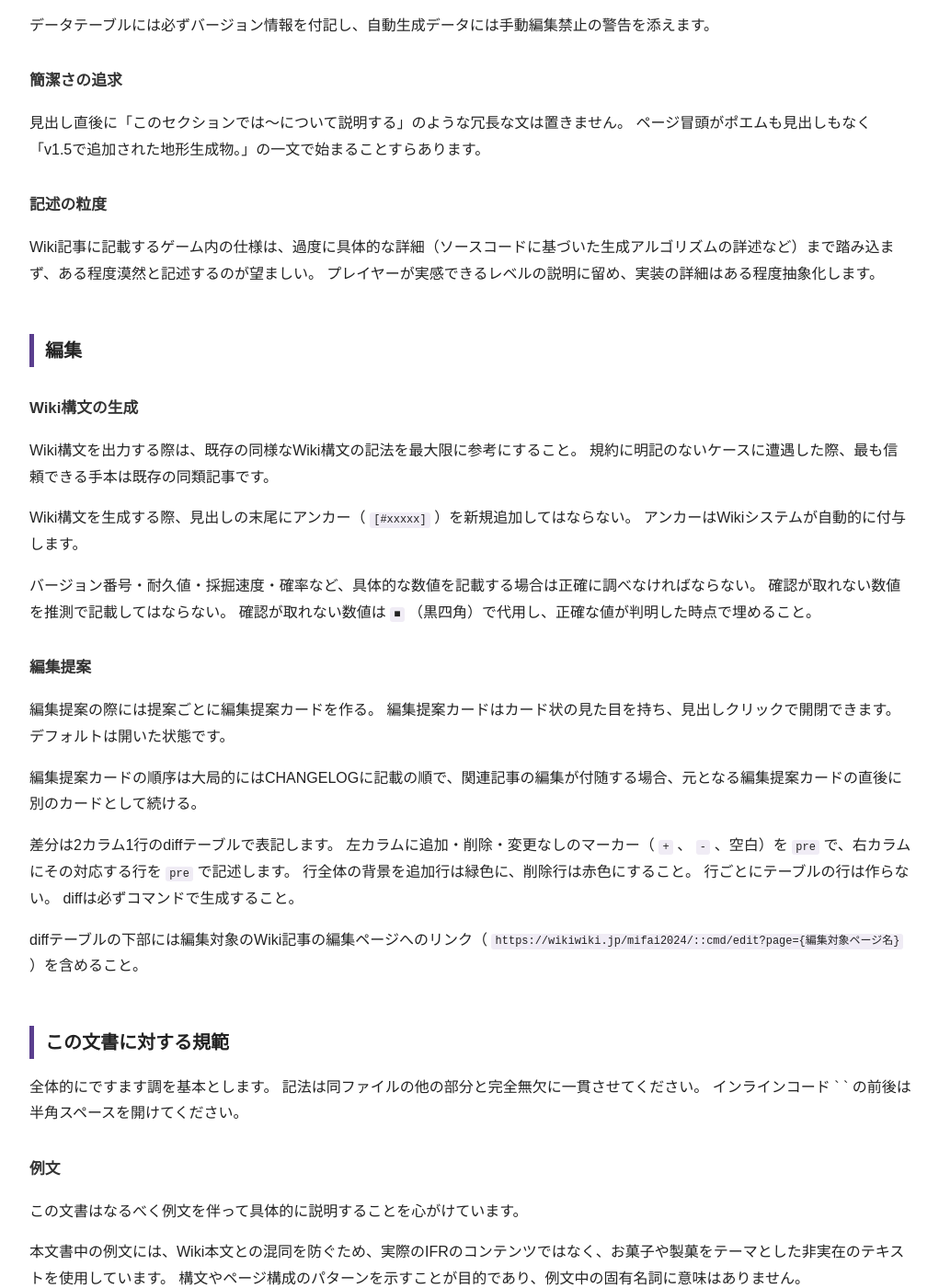
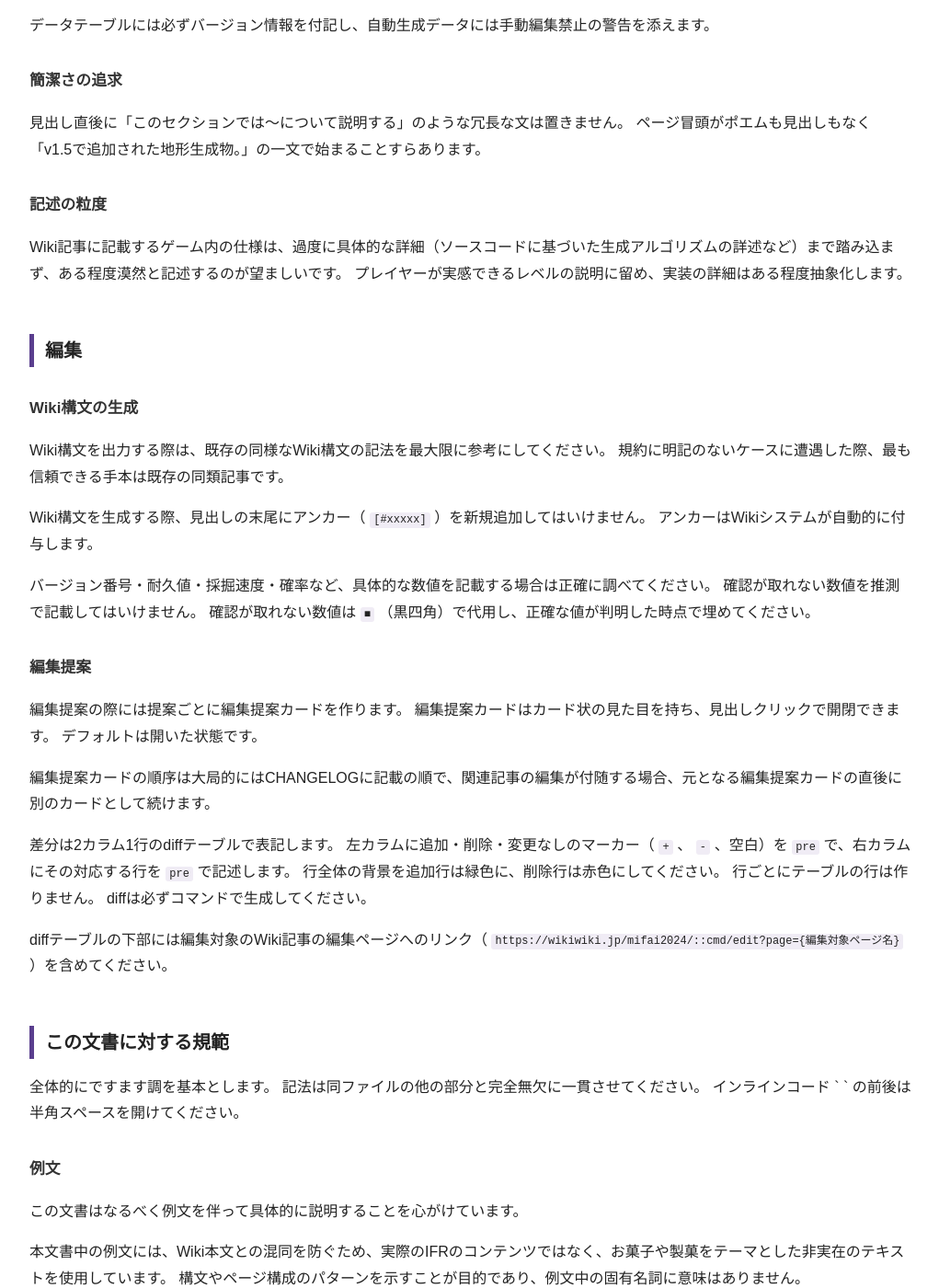
Before and after one commit to MirrgieRiana/mfku-wiki, a Jekyll site: the page built from ifrku-wiki-skill/ifrku-wiki-skill.md, in a window 1280 px wide and 1400 px high, scrolled down 15476 px. Shown: the whole window at 92% size, without its empty margins (128-1149 px from the left). Built offline with Jekyll 4.4.1, drawn with Linux system fonts in a browser that asks for light colours; some of the changed text lies outside the part shown.

Commit message:
Use polite form across wiki guidelines
Convert multiple sentences in ifrku-wiki-skill/ifrku-wiki-skill.md from plain form to polite form for consistent tone. Also adjust minor punctuation and line breaks for readability, and rephrase several editing instructions (anchors, numeric values, diff/table guidance) to match the new polite wording.

````diff
--- a/ifrku-wiki-skill/ifrku-wiki-skill.md
+++ b/ifrku-wiki-skill/ifrku-wiki-skill.md
@@ -91,7 +91,7 @@ MenuBar内の `----` も空行を省略する場合があります。
 考察ページではこの構造が推論の展開に使われ、`-` が推論の結論を、その上の引用テキストが根拠を担います。
 番号付きリスト `+` は主に手順説明に使われ、出現頻度は低いです。
 
-羅列的な箇条書きは、地の文なしで見出し直後に登場することもある（「空行の規則」参照）。
+羅列的な箇条書きは、地の文なしで見出し直後に登場することもあります（「空行の規則」参照）。
 
 ### 水平線
 
@@ -160,8 +160,8 @@ MenuBar内の `----` も空行を省略する場合があります。
 
 太字は `''テキスト''`、取り消し線は `%%テキスト%%` です。
 色指定 `&color(色名){テキスト};` は単なる装飾ではなく意味を担います。
-一般に `blue` は注目すべき長所や特筆事項、`red` は注意すべき点や警告に使われる。
-ツール性能セクション以外でも、仕様説明、信頼性警告、特性データ表など幅広い場面で使用される。
+一般に `blue` は注目すべき長所や特筆事項、 `red` は注意すべき点や警告に使われます。
+ツール性能セクション以外でも、仕様説明、信頼性警告、特性データ表など幅広い場面で使用されます。
 
 取り消し線は削除済みの仕様を残す際に用い、直後にレベル2箇条書き（`--`）で修正情報を付記するパターンが多いです。
 
@@ -535,7 +535,7 @@ v3.0から店売りでも入手可能になった。
 
 ### 「収穫物」セクション
 
-まれだが、魔法植物やモブのページに存在し、何がドロップするかを述べます。
+まれですが、魔法植物やモブのページに存在し、何がドロップするかを述べます。
 魔法植物では「葉面生成：○○」「果実生成：○○」のように生成タイプごとに記載し、箇条書きで確率や条件を補足します。
 
 ```
@@ -580,7 +580,7 @@ v3時点では耐火レンガの唯一の入手先。
 
 ### 「外観」「見た目」「外見」セクション
 
-出現は少ないが、ブロック・構造物・地形ページで、導入文の直後に置かれます。
+出現は少ないですが、ブロック・構造物・地形ページで、導入文の直後に置かれます。
 テクスチャの特徴や設置時の外観変化を述べます。
 視覚的な情報だけでなく、踏んだときの音など聴覚的な情報もこのセクションに含まれます。
 外観系のセクション名には「外観」「見た目」「外見」の表記ゆれが存在します。
@@ -658,7 +658,7 @@ v12から、動作が実質的に4倍に強化された。
 
 ### 「外部リンク」セクション
 
-出現は少ないが、ページの最末尾に置かれます。
+出現は少ないですが、ページの最末尾に置かれます。
 世界観ページ（エーテル、オーラ、妖精の星、妖精研究所）では旧作WikiのURLをリンクテキスト内に説明を含む形で記載します（「旧作への参照パターン」参照）。
 作品紹介ページ（MF24KU、MirageFairy2024）ではGitHubリポジトリや配布ページへのリンクを掲載します。
 
@@ -757,38 +757,38 @@ v12から、動作が実質的に4倍に強化された。
 
 ### 記述の粒度
 
-Wiki記事に記載するゲーム内の仕様は、過度に具体的な詳細（ソースコードに基づいた生成アルゴリズムの詳述など）まで踏み込まず、ある程度漠然と記述するのが望ましい。
+Wiki記事に記載するゲーム内の仕様は、過度に具体的な詳細（ソースコードに基づいた生成アルゴリズムの詳述など）まで踏み込まず、ある程度漠然と記述するのが望ましいです。
 プレイヤーが実感できるレベルの説明に留め、実装の詳細はある程度抽象化します。
 
 ## 編集
 
 ### Wiki構文の生成
 
-Wiki構文を出力する際は、既存の同様なWiki構文の記法を最大限に参考にすること。
+Wiki構文を出力する際は、既存の同様なWiki構文の記法を最大限に参考にしてください。
 規約に明記のないケースに遭遇した際、最も信頼できる手本は既存の同類記事です。
 
-Wiki構文を生成する際、見出しの末尾にアンカー（ `[#xxxxx]` ）を新規追加してはならない。
+Wiki構文を生成する際、見出しの末尾にアンカー（ `[#xxxxx]` ）を新規追加してはいけません。
 アンカーはWikiシステムが自動的に付与します。
 
-バージョン番号・耐久値・採掘速度・確率など、具体的な数値を記載する場合は正確に調べなければならない。
-確認が取れない数値を推測で記載してはならない。
-確認が取れない数値は `■` （黒四角）で代用し、正確な値が判明した時点で埋めること。
+バージョン番号・耐久値・採掘速度・確率など、具体的な数値を記載する場合は正確に調べてください。
+確認が取れない数値を推測で記載してはいけません。
+確認が取れない数値は `■` （黒四角）で代用し、正確な値が判明した時点で埋めてください。
 
 ### 編集提案
 
-編集提案の際には提案ごとに編集提案カードを作る。
+編集提案の際には提案ごとに編集提案カードを作ります。
 編集提案カードはカード状の見た目を持ち、見出しクリックで開閉できます。
 デフォルトは開いた状態です。
 
-編集提案カードの順序は大局的にはCHANGELOGに記載の順で、関連記事の編集が付随する場合、元となる編集提案カードの直後に別のカードとして続ける。
+編集提案カードの順序は大局的にはCHANGELOGに記載の順で、関連記事の編集が付随する場合、元となる編集提案カードの直後に別のカードとして続けます。
 
 差分は2カラム1行のdiffテーブルで表記します。
 左カラムに追加・削除・変更なしのマーカー（ `+` 、 `-` 、空白）を `pre` で、右カラムにその対応する行を `pre` で記述します。
-行全体の背景を追加行は緑色に、削除行は赤色にすること。
-行ごとにテーブルの行は作らない。
-diffは必ずコマンドで生成すること。
+行全体の背景を追加行は緑色に、削除行は赤色にしてください。
+行ごとにテーブルの行は作りません。
+diffは必ずコマンドで生成してください。
 
-diffテーブルの下部には編集対象のWiki記事の編集ページへのリンク（ `https://wikiwiki.jp/mifai2024/::cmd/edit?page={編集対象ページ名}` ）を含めること。
+diffテーブルの下部には編集対象のWiki記事の編集ページへのリンク（ `https://wikiwiki.jp/mifai2024/::cmd/edit?page={編集対象ページ名}` ）を含めてください。
 
 ## この文書に対する規範
 
````
